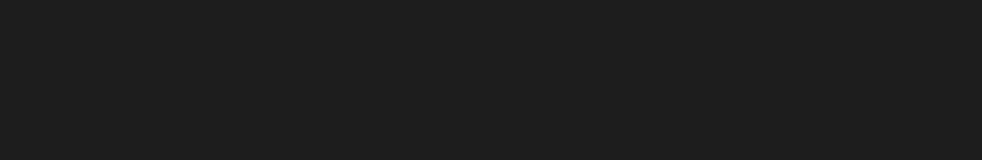
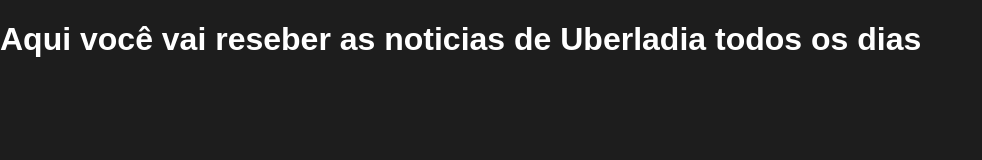
Before and after one commit to SamuelSandanielOliveira/Arg, a plain HTML site: page index.html in a window 1280 px wide. Shown: the whole page, without its empty margins (0-982 px from the left). Drawn offline with Linux system fonts and the light colour scheme.

Commit message:
mensagem escomdida

```diff
--- a/index.html
+++ b/index.html
@@ -8,7 +8,8 @@
     <title>Bem-vindo au site de noticias de Uberladia </title>
 </head>
 <body>
-  <h1></h1>
+  <h1>Aqui você vai reseber as noticias de Uberladia todos os dias</h1>
+  <h2 hidden >E isso que eles acha que verdade mais a verdade e que todos iram morrer no dia xx/8/xxxx</h2 hidden>
 <a href="index.html">
 
 </a>
```
